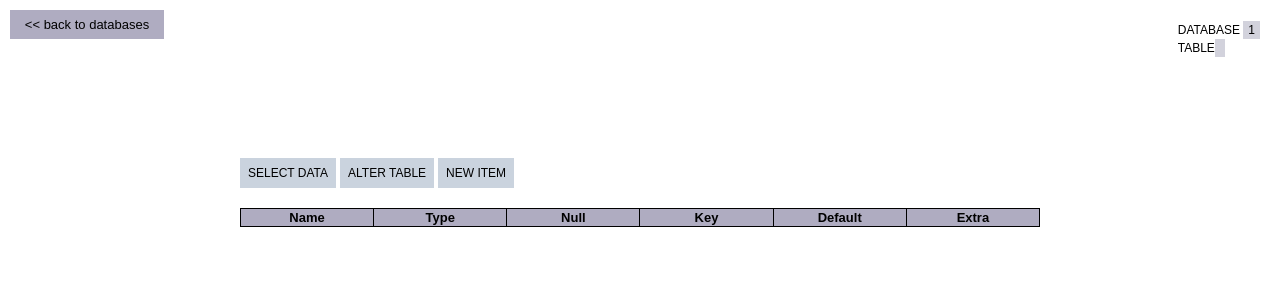
After one commit to ShadeWe/mysql-gui, a PHP site: page /app/views/viewtb_view.php?dbname=1 in a window 1280 px wide. The commit adds this page. Shown: the top 300 px of the page. Run offline with PHP 8.4, Linux system fonts and the light colour scheme; the template is opened without the code that fills it, so the values that code supplies are empty.

Commit message:
getting tables, their descriptions

```diff
--- a/app/config/routes.php
+++ b/app/config/routes.php
@@ -4,6 +4,7 @@ return array(
 
 	'' => 'main/index',
 	'login' => 'main/login',
-	'home' => 'home/index'
-
+	'home' => 'home/index',
+	'home/viewdb' => 'home/viewdatabase',
+	'home/viewtb' => 'home/viewtableinfo'
 );
--- a/app/core/Router.php
+++ b/app/core/Router.php
@@ -18,9 +18,7 @@ class Router {
 
 		foreach ($this->routes as $uriPattern => $path) {
 
-
 			if (preg_match("~^$uriPattern$~", $uri)) {
-
 
 				$segments = explode('/', $path);
 
--- /dev/null
+++ b/app/views/viewtb_view.php
@@ -0,0 +1,50 @@
+<!DOCTYPE html>
+<html>
+<head>
+	<title></title>
+	<link rel="stylesheet" type="text/css" href="/css/viewtb.css">
+</head>
+<body style="background-color: white;">
+
+	<div id='getback-button' onclick='window.location.href="/home/viewdb?dbname=<?php echo $_GET['dbname']?>"'><< back to databases</div>
+
+	<div id="wrap-info">
+		<span class="desc">DATABASE </span><span class="name"><?php echo $_GET["dbname"]?></span>
+		<br>
+		<span class="desc">TABLE </span><span class="name"><?php echo $_GET["table"]?></span>
+	</div>
+
+	<div id='wrap'>
+
+		<div id='buttonsContainer'>
+			<div class="tbuttons">SELECT DATA</div>
+			<div class="tbuttons">ALTER TABLE</div>
+			<div class="tbuttons">NEW ITEM</div>
+		</div>
+
+		<table>
+			<tr>
+				<th>Name</th>
+				<th>Type</th>
+				<th>Null</th>
+				<th>Key</th>
+				<th>Default</th>
+				<th>Extra</th>
+			</tr>
+
+			<?php
+				for ($i = 0; $i < count($data); $i++) {
+					echo "<tr>";
+					echo "<td>" . $data[$i]["Field"] . "</td>";
+					echo "<td>" . $data[$i]["Type"] . "</td>";
+					echo "<td>" . $data[$i]["Null"] . "</td>";
+					echo "<td>" . $data[$i]["Key"] . "</td>";
+					echo "<td>" . $data[$i]["Default"] . "</td>";
+					echo "<td>" . $data[$i]["Extra"] . "</td>";
+					echo "</tr>";
+				}
+			?>
+		</table>
+	</div>
+</body>
+</html>
--- /dev/null
+++ b/css/viewtb.css
@@ -0,0 +1,104 @@
+table {
+	width: 800px;
+	margin-top: 200px;
+	margin-bottom: 70px;
+	font-family: Arial;
+	font-size: 13px;
+	table-layout: fixed;
+	margin-left:auto;
+    margin-right:auto;
+	border-collapse: collapse;
+}
+th {
+	text-align: center;
+	background-color: #AFACC1;
+	border: 1px solid black;
+	padding-left: 32px;
+	padding-right: 32px;
+}
+tr {
+	border: 1px solid black;
+}
+td {
+	padding-bottom:2px;
+	padding-top: 2px;
+	padding-left: 6px;
+	padding-right: 6px;
+	border: 1px solid black;
+	overflow: hidden;
+	text-overflow: ellipsis;
+}
+
+.tbuttons {
+	user-select: none;
+	-moz-user-select: none;
+	cursor: pointer;
+	display: inline-block;
+	background-color: #CAD3DE;
+	padding: 8px;
+	width: auto;
+	font-size: 12px;
+	font-family: Arial;
+	text-align: center;
+}
+.tbuttons:hover {
+	background-color: #B6BFC9;
+}
+.tbuttons:active {
+	background-color: #9FA7B0;
+}
+
+#buttonsContainer {
+	position: absolute;
+	top: 150px;
+}
+
+#wrap {
+	position: absolute;
+	left: 50%;
+	margin-left: -400px;
+	width: 800px;
+}
+
+#wrap-info {
+	position: absolute;
+	right: 20px;
+	top: 20px;
+}
+
+
+.desc {
+	font-size: 12px;
+	font-family: Arial;
+}
+
+.name {
+	font-size: 12px;
+	font-family: Arial;
+	padding-left: 5px;
+	padding-right: 5px;
+	padding-top: 2px;
+	padding-bottom: 2px;
+	background-color: #D2D2DC;
+}
+
+#getback-button {
+	position: fixed;
+	top: 10px;
+	left: 10px;
+	user-select: none;
+	-moz-user-select: none;
+	cursor: pointer;
+	font-family: Arial;
+	font-size: 13px;
+	background-color: #AFACC1;
+	width: 140px;
+	text-align: center;
+	padding: 7px;
+}
+#getback-button:hover {
+	background-color: #9D9BAC;
+}
+#getback-button:active {
+	background-color: #888695;
+}
--- a/index.php
+++ b/index.php
@@ -4,7 +4,7 @@
 
 session_start();
 
-require_once("app/core/Router.php");
+require_once 'app/core/Router.php';
 
 $router = new Router();
 
```
Also changed, not shown: app/controllers/HomeController.php (+17 -5 lines), app/models/Home.php (+13 -3 lines), app/views/home_view.php (+5 -3 lines), app/views/viewdb_view.php (added, +58 -0 lines), css/home.css (+7 -2 lines), css/viewdb.css (added, +87 -0 lines), js/homepage.js (+35 -22 lines), js/viewdb.js (added, +12 -0 lines).
